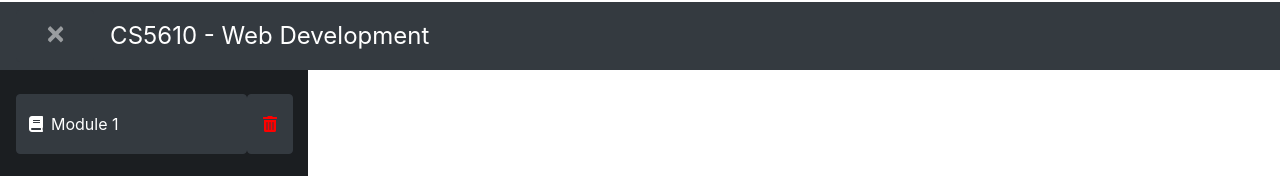
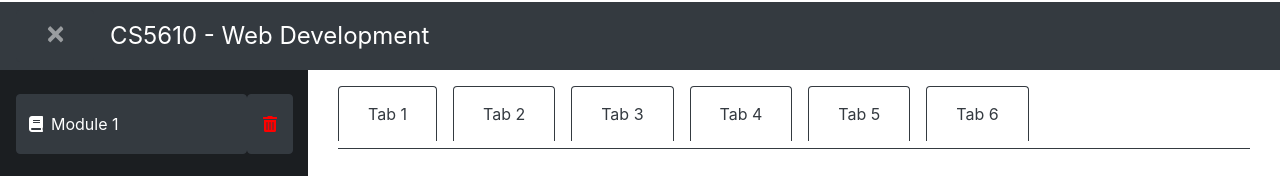
Before and after one commit to patelviralb/cs5610-spring2020-viral-client-react, a React (Create React App) app: page / in a window 1280 px wide. Shown: the part 203-379 px from the top of the page. Built offline with nearby package versions, Linux system fonts and the light colour scheme; no server answers.

Commit message:
Module Tab Complete

```diff
--- a/src/components/CourseEditor/CourseEditorComponent.js
+++ b/src/components/CourseEditor/CourseEditorComponent.js
@@ -1,6 +1,7 @@
 import React from "react"
 import CourseEditorNavigationBar from "./CourseEditorNavigationBarComponent";
 import CourseModuleComponent from "./CourseModules/CourseModuleComponent";
+import CourseModuleDetails from "./ModuleDetails/ModuleDetailsComponent";
 
 const CourseEditorComponent = () =>
     <div>
@@ -8,6 +9,7 @@ const CourseEditorComponent = () =>
       <div className="container-fluid ml-n3 mr-n3 h-100">
         <div className="row vp-cs5610-course-editor-division h-100">
           <CourseModuleComponent />
+          <CourseModuleDetails />
         </div>
       </div>
     </div>
--- a/src/components/CourseEditor/ModuleDetails/ModuleDetailsComponent.js
+++ b/src/components/CourseEditor/ModuleDetails/ModuleDetailsComponent.js
@@ -1 +1,9 @@
 import React from "react"
+import CourseModuleTabs from "./ModuleTab/ModuleTabComponent";
+
+const CourseModuleDetails = () =>
+    <div className="col-lg-9 col-12 ml-2 ml-lg-0">
+        <CourseModuleTabs />
+    </div>
+
+export default CourseModuleDetails
--- /dev/null
+++ b/src/components/CourseEditor/ModuleDetails/ModuleTab/ModuleEachTabComponent.js
@@ -0,0 +1,16 @@
+import React from "react"
+import "../../course-editor-style-client.css"
+
+const ModuleEachTab = ({eachTab, key}) =>
+    <div className="nav-item pr-3 vp-cs5610-nav-item">
+      <label
+          className="nav-link d-flex justify-content-center active border-dark border-bottom-0"
+          htmlFor={`vp-cs5610-build-lesson-${eachTab._id}`}>
+        <button id={`vp-cs5610-build-lesson-${eachTab._id}`}
+                className="text-dark btn btn-link">
+          {eachTab.moduleTabName}
+        </button>
+      </label>
+    </div>
+
+export default ModuleEachTab
--- /dev/null
+++ b/src/components/CourseEditor/ModuleDetails/ModuleTab/ModuleTabComponent.js
@@ -0,0 +1,54 @@
+import React from "react"
+import "../../course-editor-style-client.css"
+import ModuleEachTab from "./ModuleEachTabComponent";
+
+class CourseModuleTabs extends React.Component {
+  state = {
+    moduleTabs: [
+      {
+        "moduleTabName": "Tab 1",
+        "_id": "1"
+      },
+      {
+        "moduleTabName": "Tab 2",
+        "_id": "2"
+      },
+      {
+        "moduleTabName": "Tab 3",
+        "_id": "3"
+      },
+      {
+        "moduleTabName": "Tab 4",
+        "_id": "4"
+      },
+      {
+        "moduleTabName": "Tab 5",
+        "_id": "5"
+      },
+      {
+        "moduleTabName": "Tab 6",
+        "_id": "6"
+      }
+    ]
+  };
+
+  render() {
+    return (
+        <div className="col-12 ml-2 ml-lg-0">
+          <div className="nav nav-tabs pt-3 border-dark">
+            {
+              this.state.moduleTabs.map( (eachTab) => {
+                return <ModuleEachTab
+                    eachTab={eachTab}
+                    key={eachTab._id}
+                    allTabs={this.state.moduleTabs}
+                />
+              })
+            }
+          </div>
+        </div>
+    );
+  }
+}
+
+export default CourseModuleTabs
```
